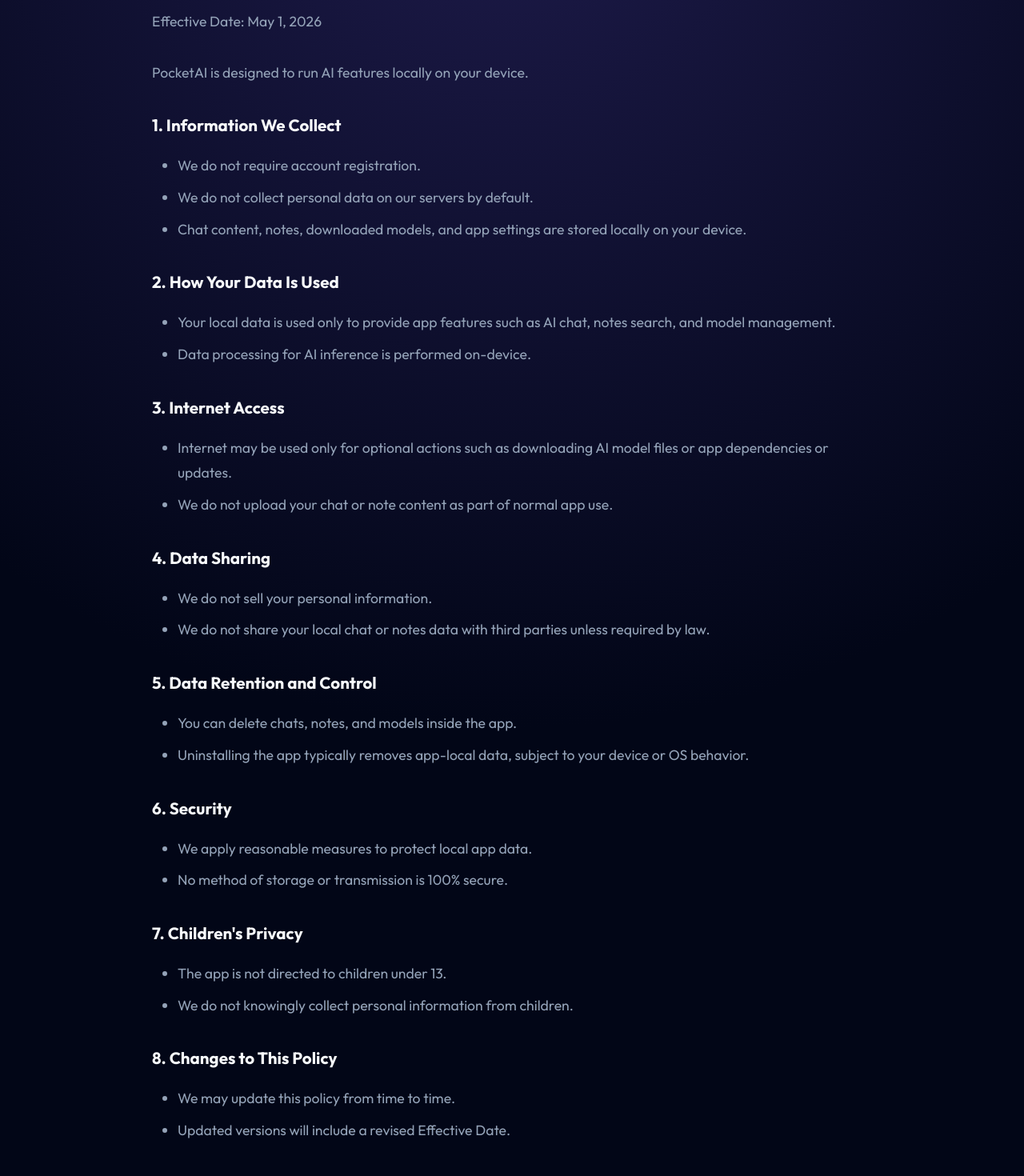
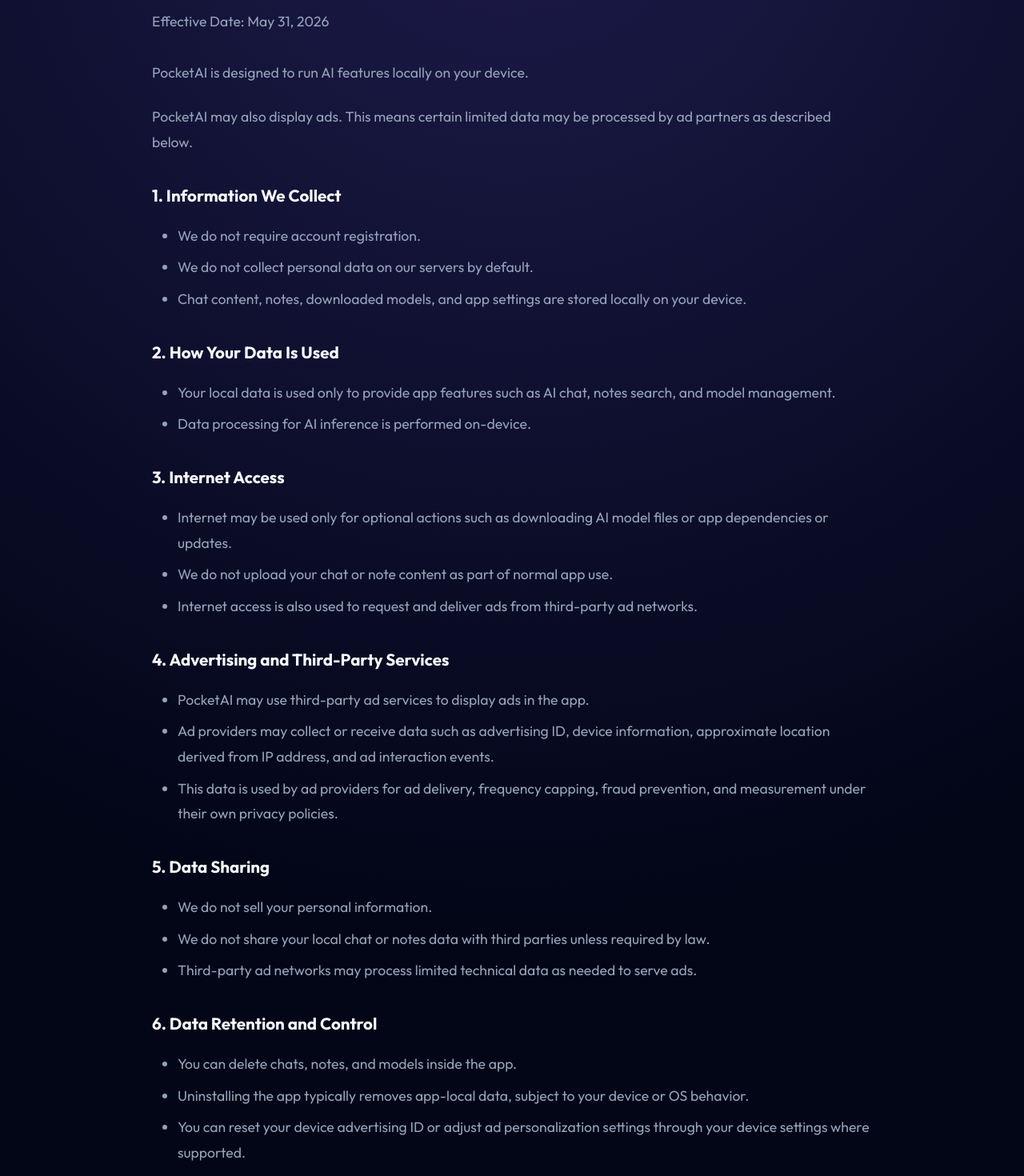
Before and after one commit to chandusurisetty/chandu, a React (Vite) app: page /apps/pocketai/privacy in a window 1280 px wide. Shown: the part 200-1670 px from the top of the page at 80% size. Built offline with nearby package versions, Linux system fonts and the light colour scheme; no server answers.

Commit message:
feat: update privacy policies for PocketHost and PocketAI with new effective dates and ad-related disclosures

```diff
--- a/src/pages/PocketHostPrivacy.jsx
+++ b/src/pages/PocketHostPrivacy.jsx
@@ -22,11 +22,12 @@
                 <div className="introBar" style={{ minHeight: '60vh', alignItems: 'flex-start', paddingTop: '2rem', paddingBottom: '4rem' }}>
                     <div className="brefe" style={{ maxWidth: '900px', width: '100%', margin: '0 auto' }}>
                         <h1 className="iamchandu" style={{ fontSize: '2.5rem', marginBottom: '1rem', whiteSpace: 'normal', color: 'var(--text-primary)' }}>Privacy Policy for PocketHost</h1>
-                        <p className="bio" style={{ marginBottom: '2rem' }}>Effective Date: April 5, 2026</p>
+                        <p className="bio" style={{ marginBottom: '2rem' }}>Effective Date: May 31, 2026</p>
 
                         <div className="privacy-content" style={{ color: 'var(--text-secondary)', lineHeight: '1.8', fontSize: '1.1rem' }}>
                             <p style={{ marginBottom: '1rem' }}>This Privacy Policy explains how PocketHost ("the App") handles information when you use the App.</p>
                             <p style={{ marginBottom: '1.5rem' }}>PocketHost lets you host multiple websites directly from your Android device. We designed PocketHost to keep data handling minimal and under your control.</p>
+                            <p style={{ marginBottom: '1.5rem' }}>PocketHost may display ads in the app. Some limited technical data may be processed by ad partners for ad delivery and measurement.</p>
 
                             <h3 style={{ color: 'var(--text-primary)', marginTop: '2rem', marginBottom: '1rem', fontFamily: 'Outfit, sans-serif', letterSpacing: 'normal' }}>1. Information We Collect</h3>
                             <p style={{ marginBottom: '1rem' }}>PocketHost does not require account creation and does not collect personal data such as your name, phone number, or address for normal app usage.</p>
@@ -43,6 +44,7 @@
                                 <li>Serving your selected websites from your Android device</li>
                                 <li style={{ marginTop: '0.5rem' }}>Managing host controls such as token authentication, IP allowlist, and rate limiting</li>
                                 <li style={{ marginTop: '0.5rem' }}>Showing local host status and troubleshooting details in the app interface</li>
+                                <li style={{ marginTop: '0.5rem' }}>Requesting and displaying advertisements through third-party ad services</li>
                             </ul>
 
                             <h3 style={{ color: 'var(--text-primary)', marginTop: '2rem', marginBottom: '1rem', fontFamily: 'Outfit, sans-serif', letterSpacing: 'normal' }}>3. Data Storage and Retention</h3>
@@ -68,10 +70,15 @@
                                 <li>When required by law</li>
                                 <li style={{ marginTop: '0.5rem' }}>When necessary to protect rights, safety, or security</li>
                                 <li style={{ marginTop: '0.5rem' }}>When platform providers process standard operational data under their own policies (for example, app store distribution diagnostics)</li>
+                                <li style={{ marginTop: '0.5rem' }}>When ad networks process limited technical data needed to serve ads and measure ad performance</li>
                             </ul>
 
                             <h3 style={{ color: 'var(--text-primary)', marginTop: '2rem', marginBottom: '1rem', fontFamily: 'Outfit, sans-serif', letterSpacing: 'normal' }}>7. Third-Party Services</h3>
-                            <p style={{ marginBottom: '1.5rem' }}>PocketHost may depend on operating system components and open-source libraries. These components may have their own privacy practices.</p>
+                            <p style={{ marginBottom: '1rem' }}>PocketHost may depend on operating system components, open-source libraries, and ad service providers. These services may have their own privacy practices.</p>
+                            <ul style={{ listStyleType: 'disc', paddingLeft: '2rem', marginBottom: '1.5rem' }}>
+                                <li>Ad providers may collect or receive data such as advertising ID, device details, approximate location derived from IP address, and ad interaction events.</li>
+                                <li style={{ marginTop: '0.5rem' }}>You can manage ad personalization and reset your advertising ID in your device settings where available.</li>
+                            </ul>
 
                             <h3 style={{ color: 'var(--text-primary)', marginTop: '2rem', marginBottom: '1rem', fontFamily: 'Outfit, sans-serif', letterSpacing: 'normal' }}>8. Children</h3>
                             <p style={{ marginBottom: '1.5rem' }}>PocketHost is not intended for children under 13. We do not knowingly collect personal information from children.</p>
--- a/src/pages/PocketaiPrivacy.jsx
+++ b/src/pages/PocketaiPrivacy.jsx
@@ -22,10 +22,11 @@
                 <div className="introBar" style={{ minHeight: '60vh', alignItems: 'flex-start', paddingTop: '2rem', paddingBottom: '4rem' }}>
                     <div className="brefe" style={{ maxWidth: '900px', width: '100%', margin: '0 auto' }}>
                         <h1 className="iamchandu" style={{ fontSize: '2.5rem', marginBottom: '1rem', whiteSpace: 'normal', color: 'var(--text-primary)' }}>Privacy Policy for PocketAI</h1>
-                        <p className="bio" style={{ marginBottom: '2rem' }}>Effective Date: May 1, 2026</p>
+                        <p className="bio" style={{ marginBottom: '2rem' }}>Effective Date: May 31, 2026</p>
 
                         <div className="privacy-content" style={{ color: 'var(--text-secondary)', lineHeight: '1.8', fontSize: '1.1rem' }}>
                             <p style={{ marginBottom: '1.5rem' }}>PocketAI is designed to run AI features locally on your device.</p>
+                            <p style={{ marginBottom: '1.5rem' }}>PocketAI may also display ads. This means certain limited data may be processed by ad partners as described below.</p>
 
                             <h3 style={{ color: 'var(--text-primary)', marginTop: '2rem', marginBottom: '1rem', fontFamily: 'Outfit, sans-serif', letterSpacing: 'normal' }}>1. Information We Collect</h3>
                             <ul style={{ listStyleType: 'disc', paddingLeft: '2rem', marginBottom: '1.5rem' }}>
@@ -44,39 +45,49 @@
                             <ul style={{ listStyleType: 'disc', paddingLeft: '2rem', marginBottom: '1.5rem' }}>
                                 <li>Internet may be used only for optional actions such as downloading AI model files or app dependencies or updates.</li>
                                 <li style={{ marginTop: '0.5rem' }}>We do not upload your chat or note content as part of normal app use.</li>
+                                <li style={{ marginTop: '0.5rem' }}>Internet access is also used to request and deliver ads from third-party ad networks.</li>
                             </ul>
 
-                            <h3 style={{ color: 'var(--text-primary)', marginTop: '2rem', marginBottom: '1rem', fontFamily: 'Outfit, sans-serif', letterSpacing: 'normal' }}>4. Data Sharing</h3>
+                            <h3 style={{ color: 'var(--text-primary)', marginTop: '2rem', marginBottom: '1rem', fontFamily: 'Outfit, sans-serif', letterSpacing: 'normal' }}>4. Advertising and Third-Party Services</h3>
+                            <ul style={{ listStyleType: 'disc', paddingLeft: '2rem', marginBottom: '1.5rem' }}>
+                                <li>PocketAI may use third-party ad services to display ads in the app.</li>
+                                <li style={{ marginTop: '0.5rem' }}>Ad providers may collect or receive data such as advertising ID, device information, approximate location derived from IP address, and ad interaction events.</li>
+                                <li style={{ marginTop: '0.5rem' }}>This data is used by ad providers for ad delivery, frequency capping, fraud prevention, and measurement under their own privacy policies.</li>
+                            </ul>
+
+                            <h3 style={{ color: 'var(--text-primary)', marginTop: '2rem', marginBottom: '1rem', fontFamily: 'Outfit, sans-serif', letterSpacing: 'normal' }}>5. Data Sharing</h3>
                             <ul style={{ listStyleType: 'disc', paddingLeft: '2rem', marginBottom: '1.5rem' }}>
                                 <li>We do not sell your personal information.</li>
                                 <li style={{ marginTop: '0.5rem' }}>We do not share your local chat or notes data with third parties unless required by law.</li>
+                                <li style={{ marginTop: '0.5rem' }}>Third-party ad networks may process limited technical data as needed to serve ads.</li>
                             </ul>
 
-                            <h3 style={{ color: 'var(--text-primary)', marginTop: '2rem', marginBottom: '1rem', fontFamily: 'Outfit, sans-serif', letterSpacing: 'normal' }}>5. Data Retention and Control</h3>
+                            <h3 style={{ color: 'var(--text-primary)', marginTop: '2rem', marginBottom: '1rem', fontFamily: 'Outfit, sans-serif', letterSpacing: 'normal' }}>6. Data Retention and Control</h3>
                             <ul style={{ listStyleType: 'disc', paddingLeft: '2rem', marginBottom: '1.5rem' }}>
                                 <li>You can delete chats, notes, and models inside the app.</li>
                                 <li style={{ marginTop: '0.5rem' }}>Uninstalling the app typically removes app-local data, subject to your device or OS behavior.</li>
+                                <li style={{ marginTop: '0.5rem' }}>You can reset your device advertising ID or adjust ad personalization settings through your device settings where supported.</li>
                             </ul>
 
-                            <h3 style={{ color: 'var(--text-primary)', marginTop: '2rem', marginBottom: '1rem', fontFamily: 'Outfit, sans-serif', letterSpacing: 'normal' }}>6. Security</h3>
+                            <h3 style={{ color: 'var(--text-primary)', marginTop: '2rem', marginBottom: '1rem', fontFamily: 'Outfit, sans-serif', letterSpacing: 'normal' }}>7. Security</h3>
                             <ul style={{ listStyleType: 'disc', paddingLeft: '2rem', marginBottom: '1.5rem' }}>
                                 <li>We apply reasonable measures to protect local app data.</li>
                                 <li style={{ marginTop: '0.5rem' }}>No method of storage or transmission is 100% secure.</li>
                             </ul>
 
-                            <h3 style={{ color: 'var(--text-primary)', marginTop: '2rem', marginBottom: '1rem', fontFamily: 'Outfit, sans-serif', letterSpacing: 'normal' }}>7. Children&apos;s Privacy</h3>
+                            <h3 style={{ color: 'var(--text-primary)', marginTop: '2rem', marginBottom: '1rem', fontFamily: 'Outfit, sans-serif', letterSpacing: 'normal' }}>8. Children&apos;s Privacy</h3>
                             <ul style={{ listStyleType: 'disc', paddingLeft: '2rem', marginBottom: '1.5rem' }}>
                                 <li>The app is not directed to children under 13.</li>
                                 <li style={{ marginTop: '0.5rem' }}>We do not knowingly collect personal information from children.</li>
                             </ul>
 
-                            <h3 style={{ color: 'var(--text-primary)', marginTop: '2rem', marginBottom: '1rem', fontFamily: 'Outfit, sans-serif', letterSpacing: 'normal' }}>8. Changes to This Policy</h3>
+                            <h3 style={{ color: 'var(--text-primary)', marginTop: '2rem', marginBottom: '1rem', fontFamily: 'Outfit, sans-serif', letterSpacing: 'normal' }}>9. Changes to This Policy</h3>
                             <ul style={{ listStyleType: 'disc', paddingLeft: '2rem', marginBottom: '1.5rem' }}>
                                 <li>We may update this policy from time to time.</li>
                                 <li style={{ marginTop: '0.5rem' }}>Updated versions will include a revised Effective Date.</li>
                             </ul>
 
-                            <h3 style={{ color: 'var(--text-primary)', marginTop: '2rem', marginBottom: '1rem', fontFamily: 'Outfit, sans-serif', letterSpacing: 'normal' }}>9. Contact</h3>
+                            <h3 style={{ color: 'var(--text-primary)', marginTop: '2rem', marginBottom: '1rem', fontFamily: 'Outfit, sans-serif', letterSpacing: 'normal' }}>10. Contact</h3>
                             <p style={{ marginBottom: '1rem' }}>For privacy questions, contact:</p>
                             <ul style={{ listStyleType: 'disc', paddingLeft: '2rem', marginBottom: '3rem' }}>
                                 <li>Email: <a href="mailto:support@tabba.app" style={{ color: 'var(--accent-cyan)', textDecoration: 'none' }}>support@tabba.app</a></li>
```
